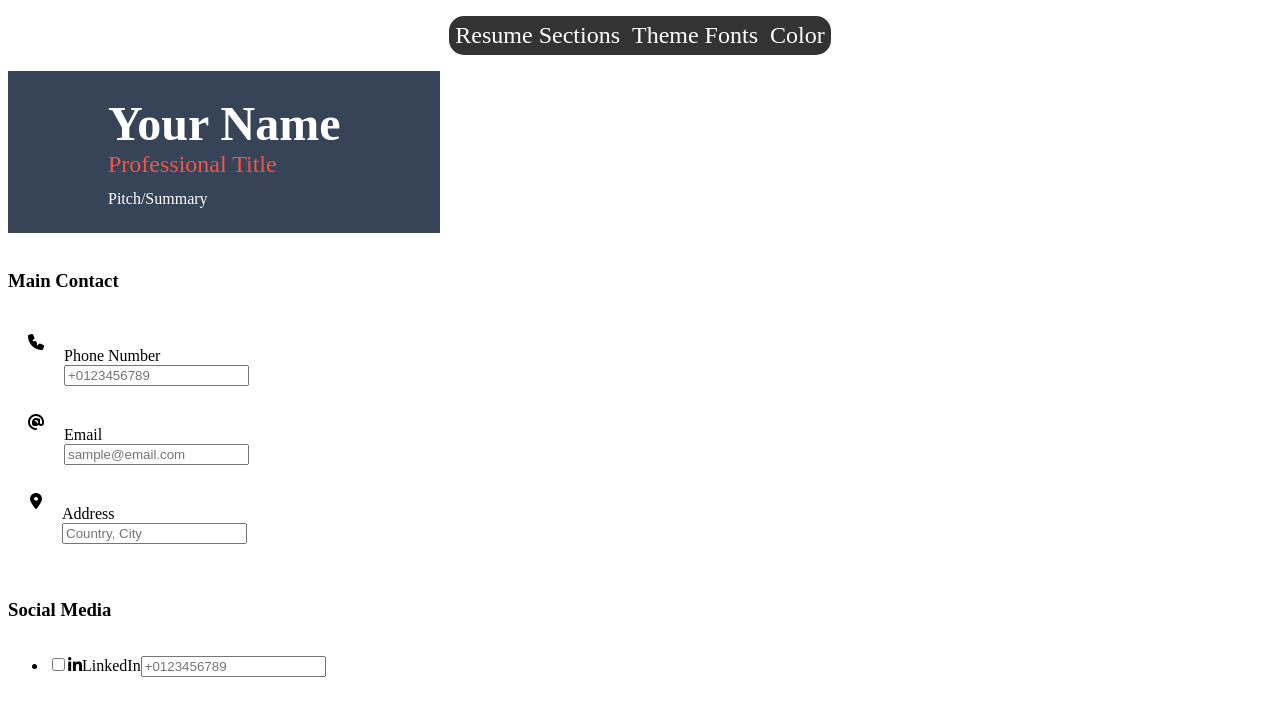
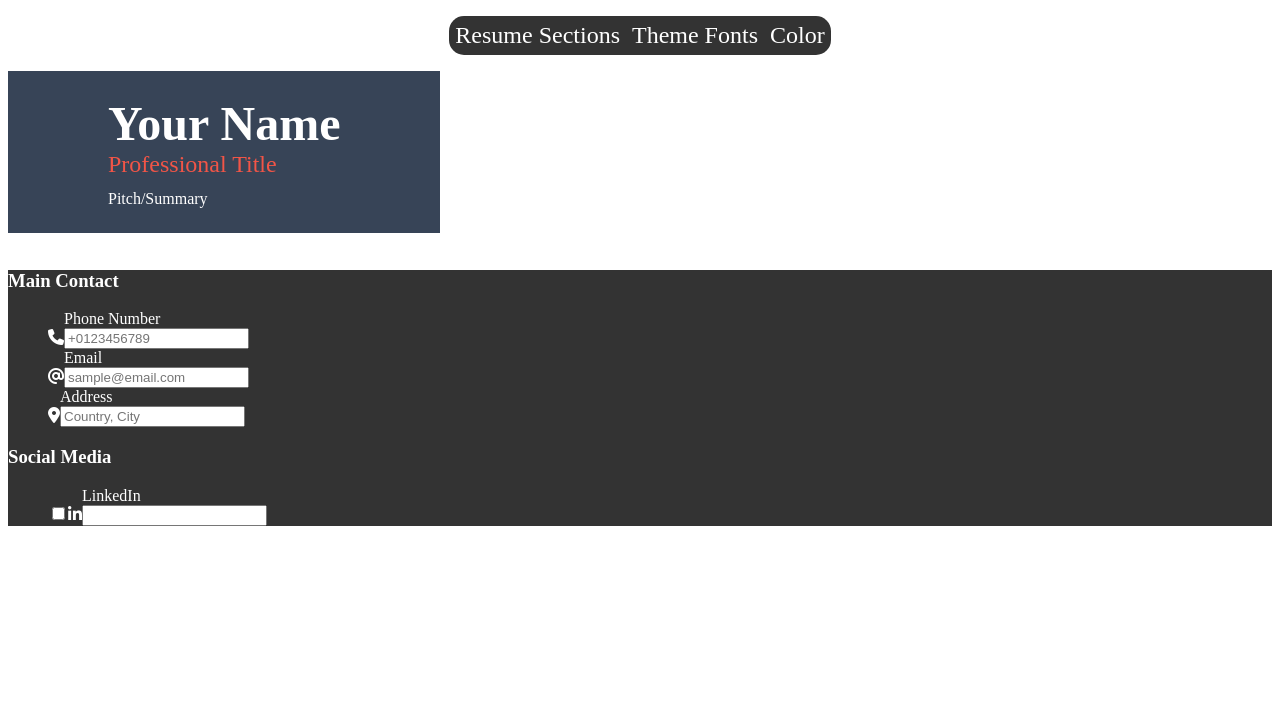
Before and after one commit to moustapharamadan/resume-maker, a React (Create React App) app: page / in a window 1280 px wide. Shown: the top 716 px of the page. Built offline with nearby package versions, Linux system fonts and the light colour scheme; a web font is replaced by a local one.

Commit message:
contactInfoPopUp

```diff
--- a/src/components/ContactInfoPopUp/ContactInfoPopUp.js
+++ b/src/components/ContactInfoPopUp/ContactInfoPopUp.js
@@ -11,7 +11,7 @@ export default class ContactInfoPopUp extends Component {
                         <div className={styles.item}>
                             <i class="fas fa-phone" />
                             <div className={styles.input}>
-                                <div>Phone Number</div>
+                                <label>Phone Number</label>
                                 <input placeholder="+0123456789" typeof="text" />
                             </div>
                         </div>
@@ -20,7 +20,7 @@ export default class ContactInfoPopUp extends Component {
                         <div className={styles.item}>
                             <i class="fas fa-at" />
                             <div className={styles.input}>
-                                <div>Email</div>
+                                <label>Email</label>
                                 <input placeholder="sample@email.com" typeof="text" />
                             </div>
                         </div>
@@ -29,7 +29,7 @@ export default class ContactInfoPopUp extends Component {
                         <div className={styles.item}>
                             <i class="fas fa-map-marker-alt" />
                             <div className={styles.input}>
-                                <div>Address</div>
+                                <label>Address</label>
                                 <input placeholder="Country, City" typeof="text" />
                             </div>
                         </div>
@@ -38,10 +38,14 @@ export default class ContactInfoPopUp extends Component {
                 <h3>Social Media</h3>
                 <ul>
                     <li>
-                        <input type="checkbox" id="linkedin"></input>
-                        <div class="fab fa-linkedin-in" />
-                        <label>LinkedIn</label>
-                        <input placeholder="+0123456789" typeof="text" />
+                        <div className={styles.item}>
+                            <input type="checkbox" id="linkedin"></input>
+                            <div class="fab fa-linkedin-in" />
+                            <div className={styles.input}>
+                                <label>LinkedIn</label>
+                                <input placeholder="" typeof="text" />
+                            </div>
+                        </div>
                     </li>
                 </ul>
             </section >
--- a/src/components/ContactInfoPopUp/styles.module.css
+++ b/src/components/ContactInfoPopUp/styles.module.css
@@ -1,20 +1,22 @@
-.ContactInfoPopUp ul{
-    display: inline-block;
-    height: 100%;
-    border-radius:0;
+.ContactInfoPopUp
+{
+    vertical-align: middle;
+    background-color: #333;
+    color: white;
 }
 
-.ContactInfoPopUp ul li .item{
-    display: flex;
-    justify-content: center;
+.ContactInfoPopUp ul{
+    list-style-type: none;
 }
 
 .ContactInfoPopUp ul li i{
-    vertical-align:middle;
-    line-height:200%;
+    display: inline-block;
 }
 
-.ContactInfoPopUp ul li .item .input{
-    display: inline;
-    margin: 10%;
+.ContactInfoPopUp ul li label{
+    display: block;
 }
+
+.ContactInfoPopUp ul li .input{
+    display: inline-block;
+}
--- a/src/components/NavigationBar/NavigationBar.js
+++ b/src/components/NavigationBar/NavigationBar.js
@@ -1,4 +1,3 @@
-'use strict'
 import React, { Component } from 'react'
 import Tippy from '@tippyjs/react';
 import 'tippy.js/dist/tippy.css'; // optional
```
Also changed, not shown: 1 other file (tests, documents, lock files or other folders).
